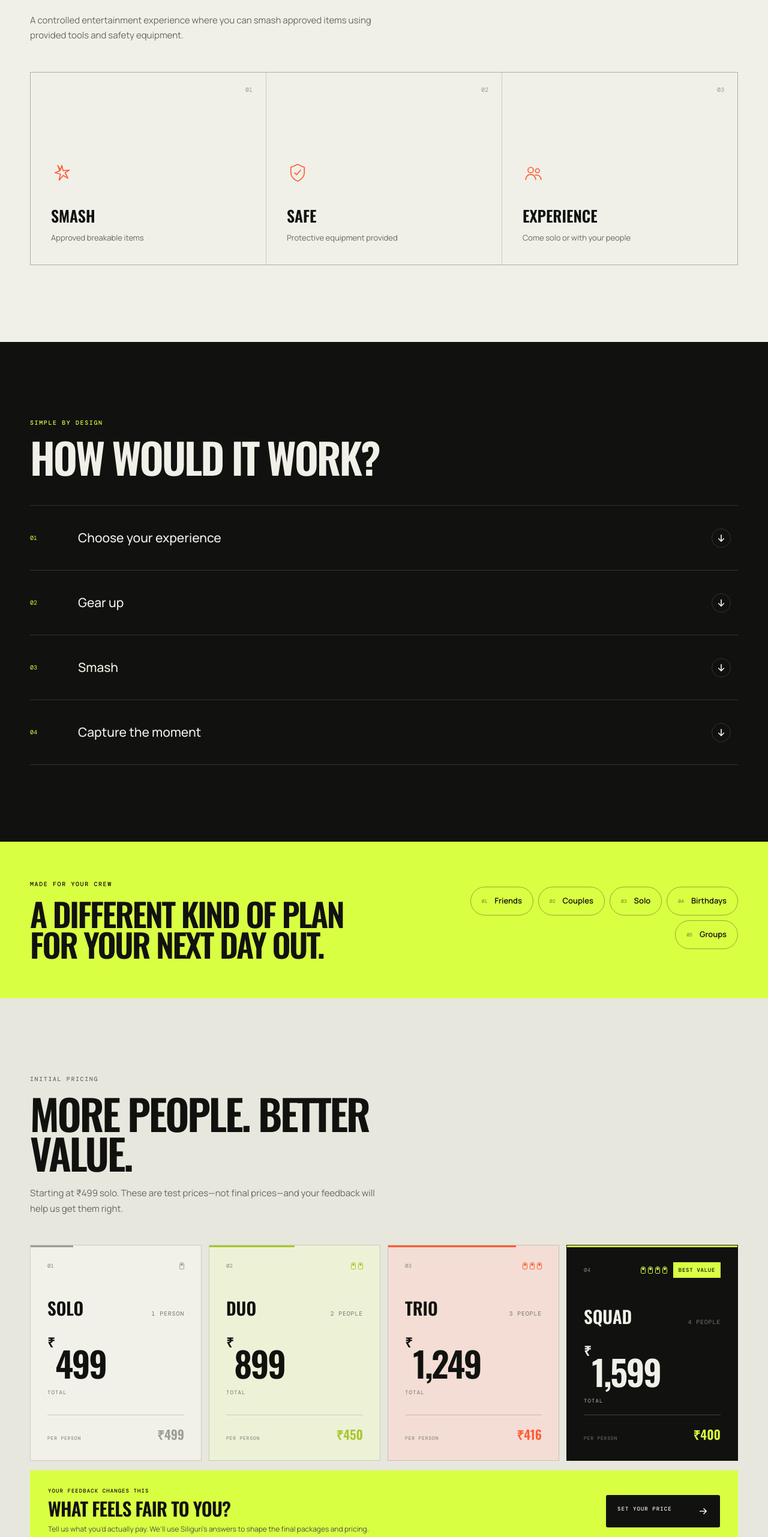
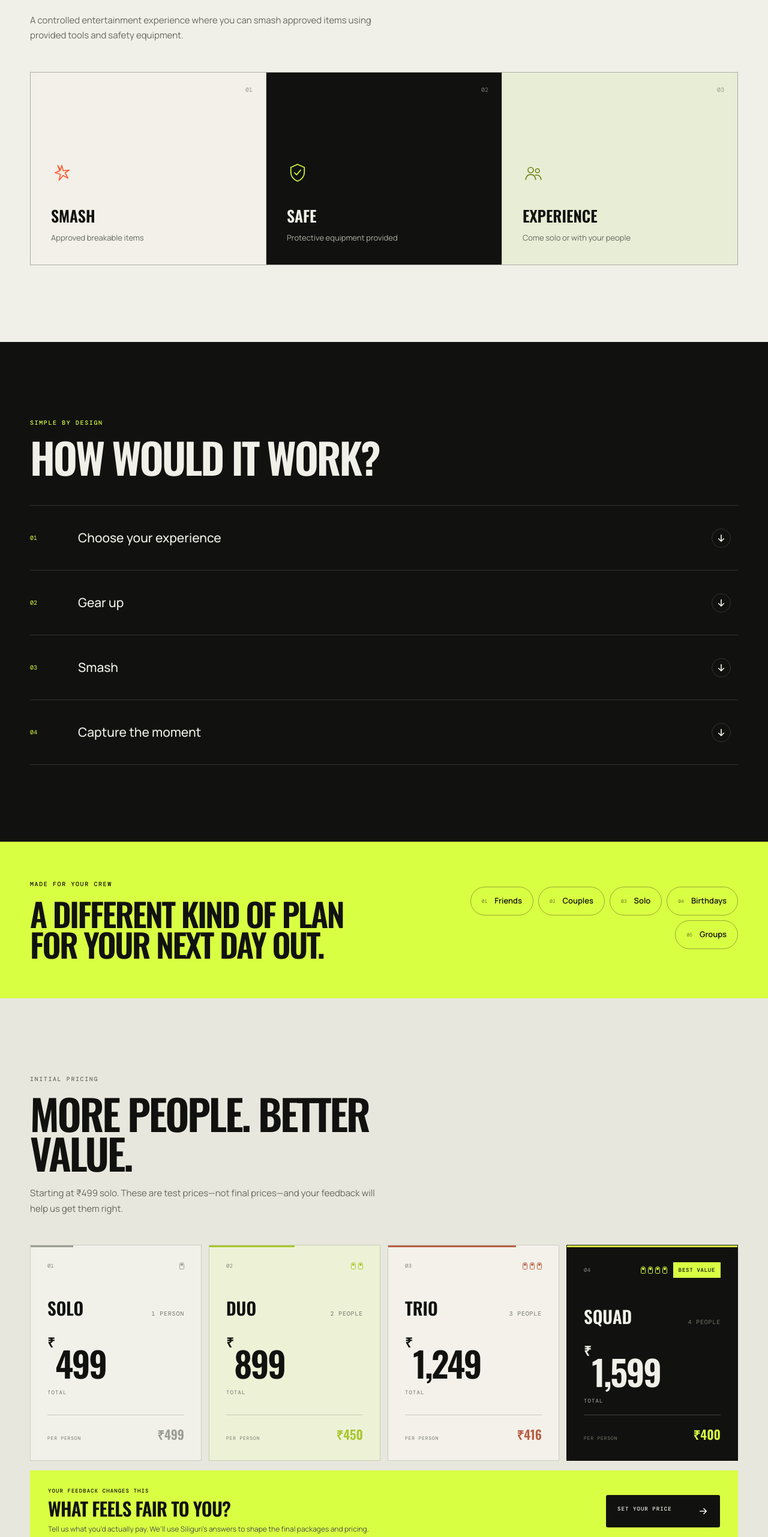
Before and after one commit to binamra-thapa/ProjectRage, a React (Vite) app: page / in a window 1280 px wide. Shown: the part 1164-3726 px from the top of the page at 60% size. Built offline with nearby package versions, Linux system fonts and the light colour scheme; the HTML template or start-up script is replaced by a standard one.

Commit message:
Adding Initial Design

```diff
--- a/src/index.css
+++ b/src/index.css
@@ -331,6 +331,28 @@
   flex-direction: column;
   justify-content: flex-end;
 }
+.concept-card:nth-child(1) {
+  background: #f2f0e8;
+}
+.concept-card:nth-child(2) {
+  background: var(--ink);
+  color: var(--paper);
+}
+.concept-card:nth-child(2) .concept-icon {
+  color: var(--acid);
+}
+.concept-card:nth-child(2) p {
+  color: #aeb0a7;
+}
+.concept-card:nth-child(2) .concept-number {
+  color: #74776e;
+}
+.concept-card:nth-child(3) {
+  background: #e8edd5;
+}
+.concept-card:nth-child(3) .concept-icon {
+  color: #6f8619;
+}
 
 .concept-number {
   position: absolute;
@@ -445,8 +467,8 @@
 }
 .price-card.tier-3 {
   --tier-progress: 75%;
-  --tier-accent: var(--orange);
-  --tier-surface: #f3ddd5;
+  --tier-accent: #b85e43;
+  --tier-surface: #f3f1e9;
 }
 .price-card.tier-4 {
   --tier-progress: 100%;
```
